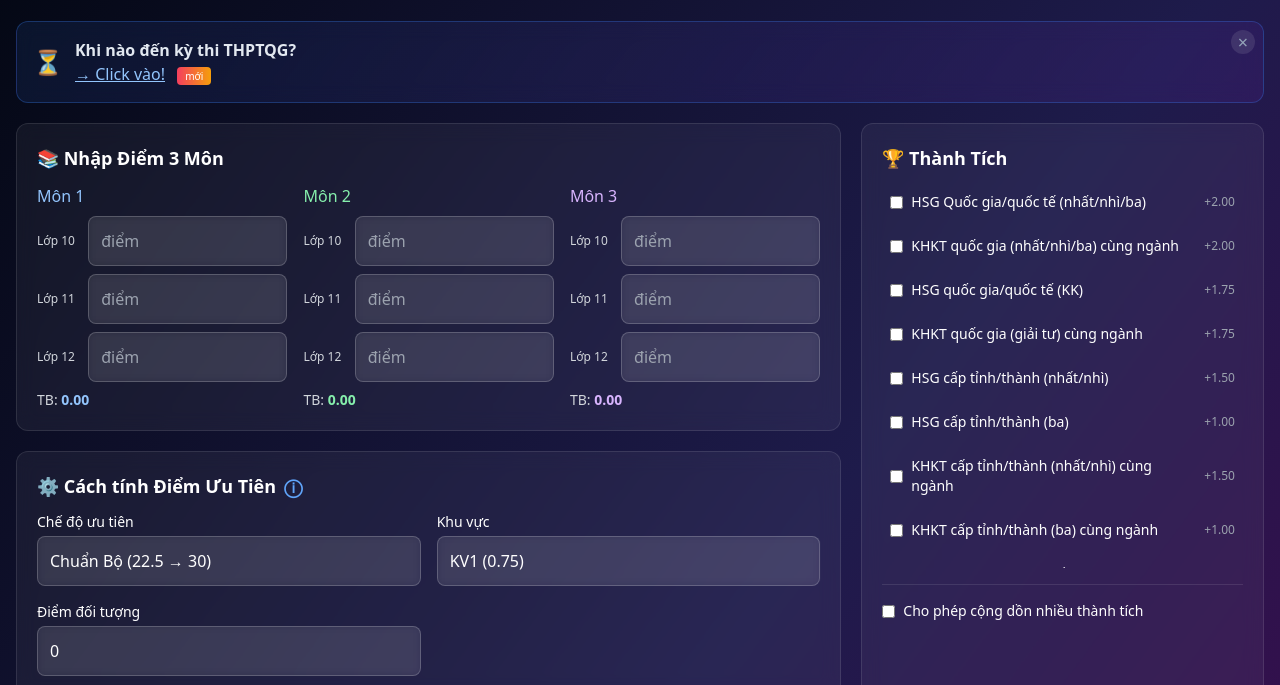
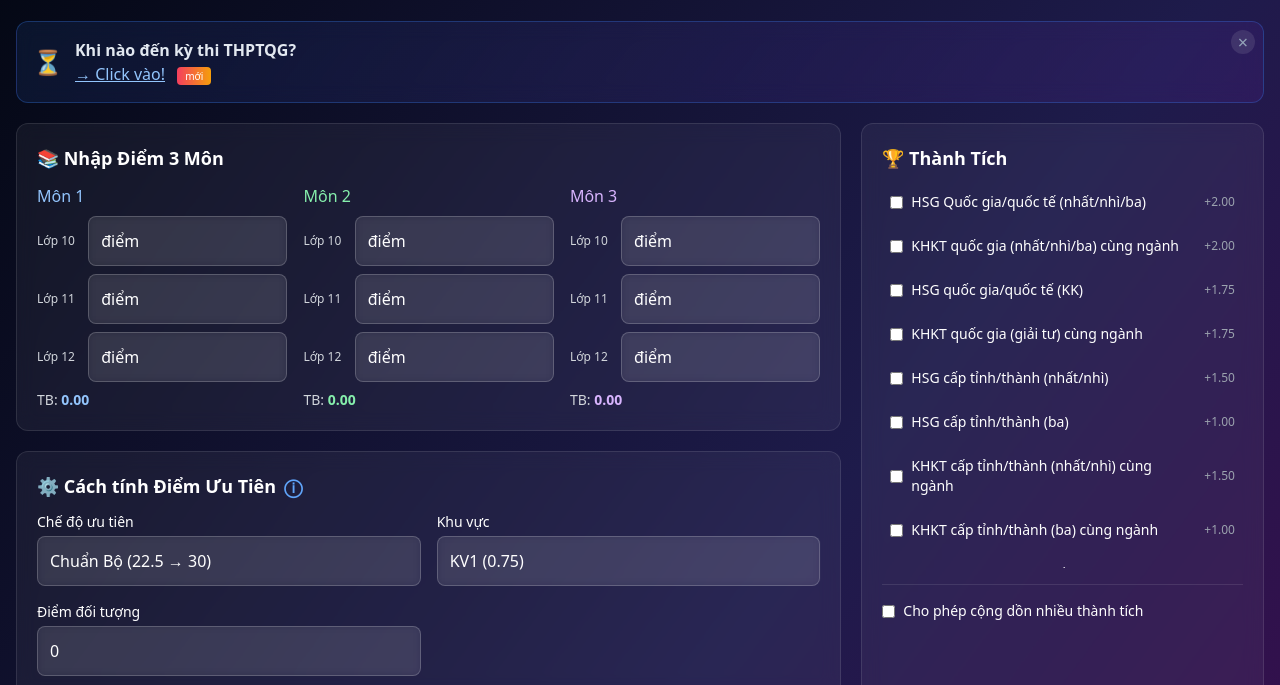
Before and after one commit to rRoyal1504/hocba-caculator, a plain HTML site: page index.html in a window 1280 px wide. Shown: the part 95-780 px from the top of the page. Drawn offline with nearby package versions, Linux system fonts and the light colour scheme.

Commit message:
Update index.html

```diff
--- a/index.html
+++ b/index.html
@@ -6,9 +6,18 @@
   <title>Tính Điểm Học Bạ & Ưu Tiên</title>
   <script src="https://cdn.tailwindcss.com"></script>
   <style>
-    @media (prefers-reduced-motion: reduce){*{animation-duration:.01ms!important;animation-iteration-count:1!important;transition-duration:.01ms!important}}
+    @media (prefers-reduced-motion: reduce){
+      *{animation-duration:.01ms!important;animation-iteration-count:1!important;transition-duration:.01ms!important}
+    }
     .glass{background:rgba(255,255,255,.05);backdrop-filter:blur(10px);border:1px solid rgba(255,255,255,.1)}
-    .input-glass{background:rgba(255,255,255,.08);backdrop-filter:blur(5px);border:1px solid rgba(255,255,255,.2)}
+    .input-glass{
+      background:rgba(255,255,255,.08);
+      backdrop-filter:blur(5px);
+      border:1px solid rgba(255,255,255,.2);
+      color:#fff !important;               /* ép chữ trắng */
+      -webkit-text-fill-color:#fff !important; /* fix Safari iOS */
+      font-weight:500;
+    }
     .tooltip{position:relative}
     .tooltip:hover::after{content:attr(data-tooltip);position:absolute;bottom:100%;left:50%;transform:translateX(-50%);background:rgba(0,0,0,.9);color:#fff;padding:8px 12px;border-radius:6px;font-size:12px;white-space:nowrap;z-index:1000;margin-bottom:5px}
     .tooltip:hover::before{content:'';position:absolute;bottom:100%;left:50%;transform:translateX(-50%);border:5px solid transparent;border-top-color:rgba(0,0,0,.9);margin-bottom:-5px}
```
